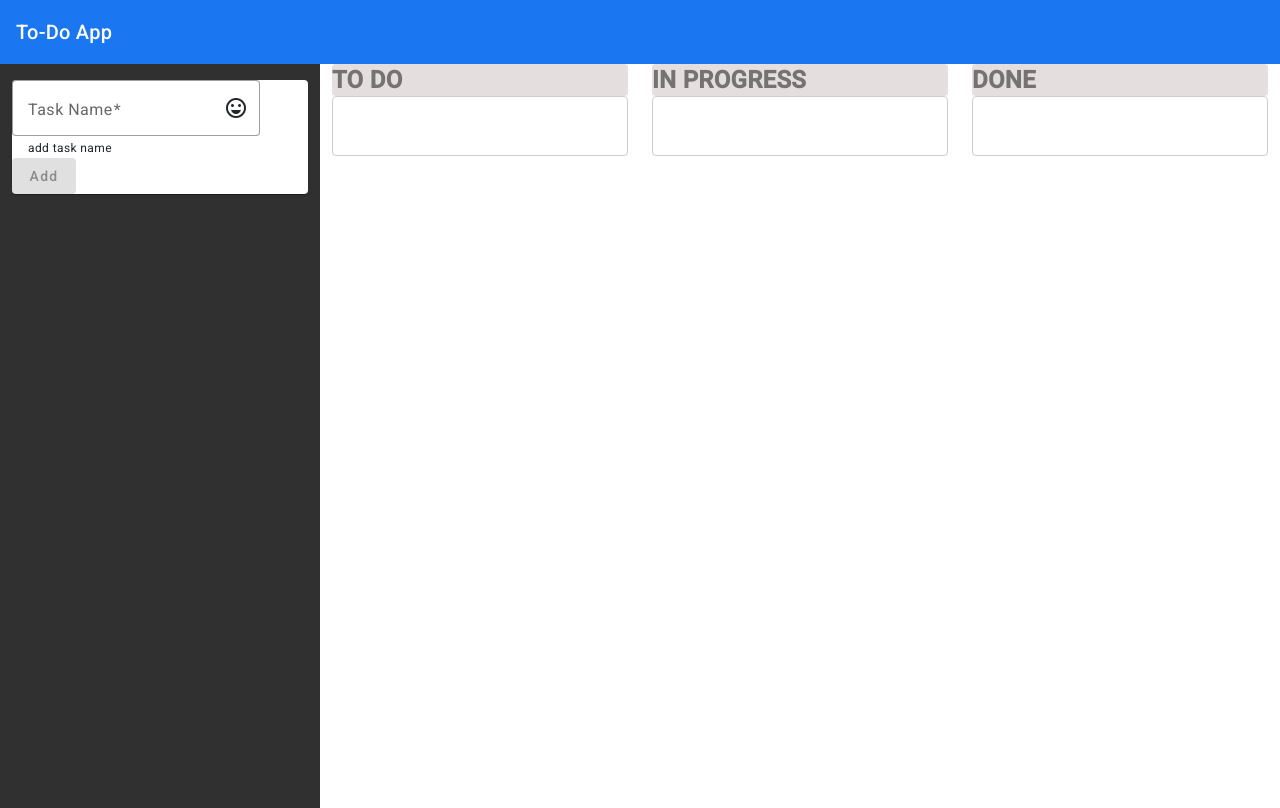
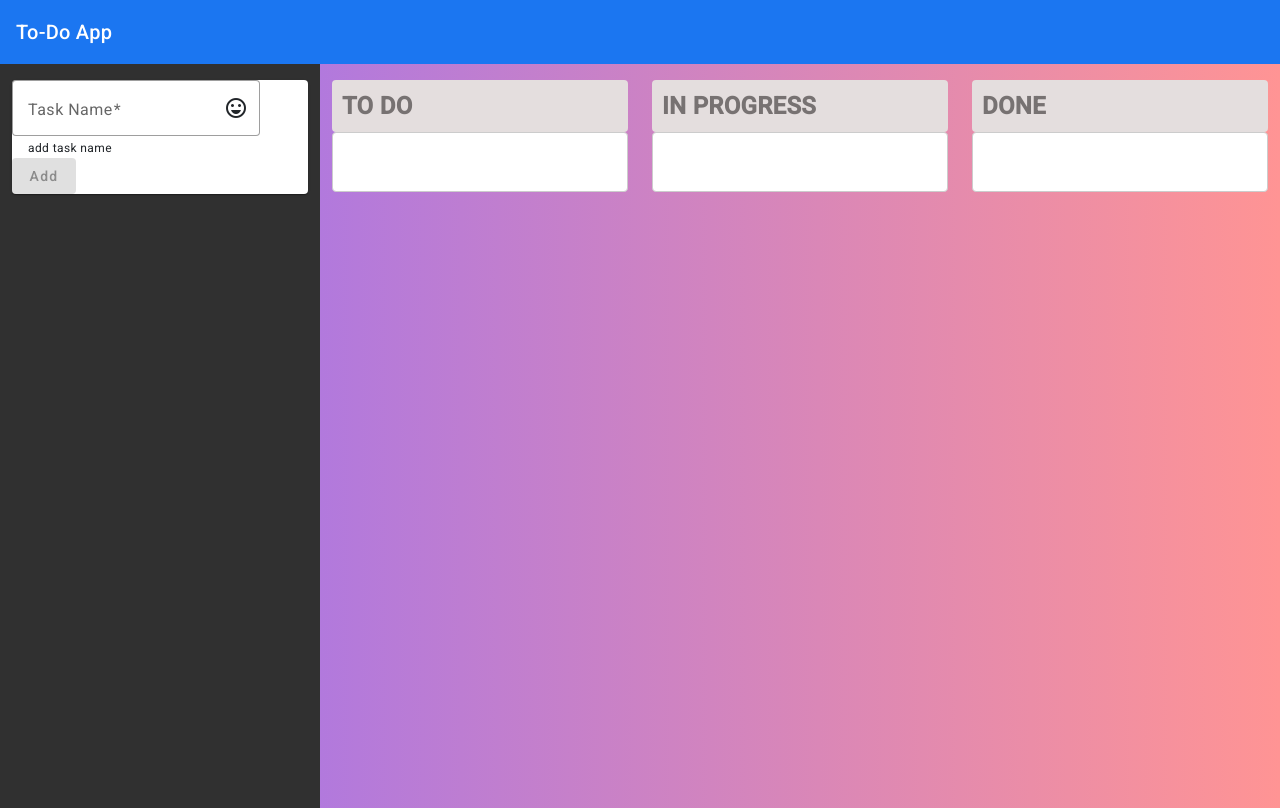
Before and after one commit to AlainaBalducci/task-manager, an Angular app: page / in a window 1280 px wide. Built offline with nearby package versions, Linux system fonts and the light colour scheme.

Commit message:
more styling, padding, changed checkmark to green

```diff
--- a/src/app/todo/todo.component.css
+++ b/src/app/todo/todo.component.css
@@ -64,7 +64,7 @@
 }
  .head-title {
   margin: 0;
-  padding: 0;
+  padding: 10px;
   background-color: rgb(228,222,222);
   border-radius: 4px;
   color: #777272;
--- a/src/app/todo/todo.component.html
+++ b/src/app/todo/todo.component.html
@@ -36,7 +36,7 @@
         </mat-card>
       </div>
     </div>
-    <div class="col-md-9">
+    <div class="col-md-9 mt-3">
       <div cdkDropListGroup>
         <div class="row">
           <div class="col-md-4">
@@ -128,7 +128,7 @@
                   >
                     <mat-icon>delete</mat-icon>
                   </button>
-                  <button mat-icon-button color="primary"><mat-icon>check_circle</mat-icon></button>
+                  <button mat-icon-button color="accent"><mat-icon>check_circle</mat-icon></button>
                 </div>
                 </div>
               </div>
--- a/src/styles.css
+++ b/src/styles.css
@@ -2,3 +2,18 @@
 
 html, body { height: 100%; }
 body { margin: 0; font-family: Roboto, "Helvetica Neue", sans-serif; }
+
+body {
+ height: 100%;
+ background: linear-gradient(to left, #ff9494, #9870f5);
+}
+
+.mat-button.mat-accent,
+.mat-icon-button.mat-accent,
+.mat-stroked-button.mat-accent {
+ color: #00e676;
+}
+
+.mat-mdc-icon-button.mat-accent {
+ --mdc-icon-button-icon-color:  #00e676;
+}
```
